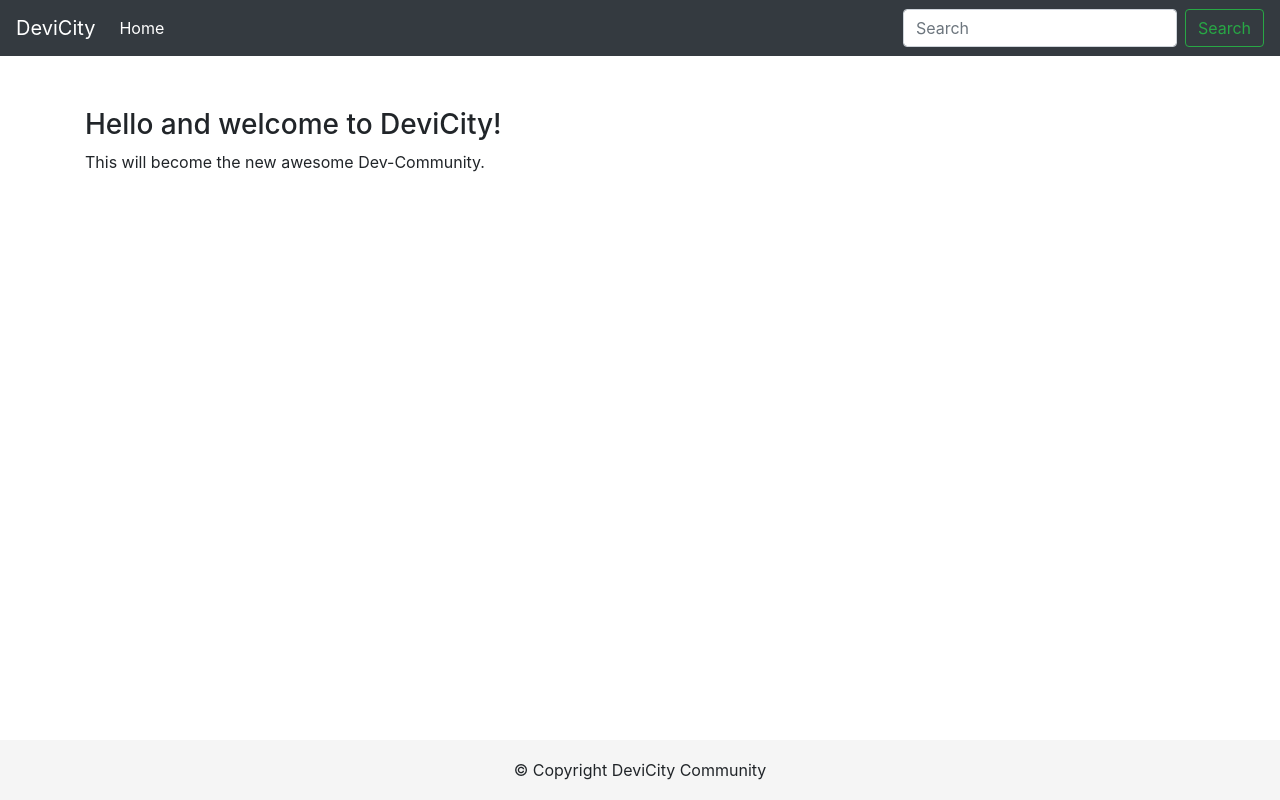
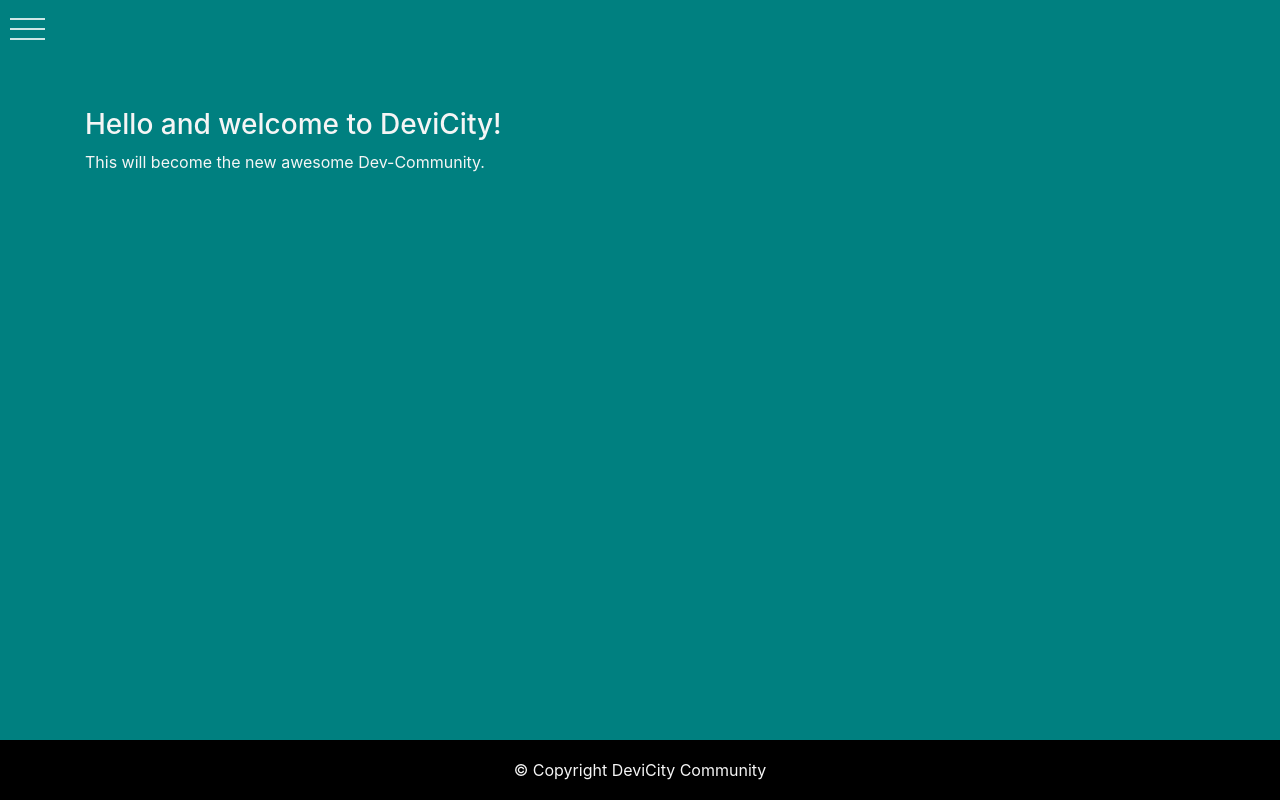
Before and after one commit to devicity/devicity-client, an Angular app: page /home in a window 1280 px wide. Built offline with nearby package versions, Linux system fonts and the light colour scheme.

Commit message:
Refactored homepage UI

```diff
--- a/src/app/core/header/header.component.html
+++ b/src/app/core/header/header.component.html
@@ -1,28 +1,5 @@
-
-<nav class="navbar navbar-expand-md navbar-dark fixed-top bg-dark">
-  <a class="navbar-brand" href="#">DeviCity</a>
-  <button class="navbar-toggler"
-          type="button"
-          (click)="isCollapsed = !isCollapsed"
-          [attr.aria-expanded]="!isCollapsed"
-          aria-controls="navbarCollapse">
-    <span class="navbar-toggler-icon"></span>
-  </button>
-  <div class="collapse navbar-collapse" id="navbarCollapse" [ngbCollapse]="isCollapsed">
-    <ul class="navbar-nav mr-auto">
-      <li class="nav-item" routerLinkActive="active">
-        <a class="nav-link" routerLink="/home">Home</a>
-      </li>
-    </ul>
-    <form class="form-inline mt-2 mt-md-0">
-      <input class="form-control mr-sm-2"
-             type="text"
-             placeholder="Search"
-             aria-label="Search">
-      <button class="btn btn-outline-success my-2 my-sm-0"
-              type="submit">
-        Search
-      </button>
-    </form>
-  </div>
-</nav>
+<div id="fab">
+  <div id="hamburger-top"></div>
+  <div id="hamburger-middle"></div>
+  <div id="hamburger-bottom"></div>
+</div>
--- a/src/app/core/main/main.component.html
+++ b/src/app/core/main/main.component.html
@@ -1,3 +1,6 @@
+<div id="sidebar">
+  Hello
+</div>
 <header>
   <app-header></app-header>
 </header>
--- a/src/app/core/main/main.component.ts
+++ b/src/app/core/main/main.component.ts
@@ -9,6 +9,14 @@ export class MainComponent implements OnInit {
   constructor() { }
 
   ngOnInit() {
+    const fab = document.getElementById('fab');
+    const row = document.getElementById('row');
+    const sidebar = document.getElementById('sidebar');
+    fab.addEventListener('click', (event) => {
+      fab.classList.toggle('active');
+      row.classList.toggle('leftify');
+      sidebar.classList.toggle('active');
+    });
   }
 
 }
--- a/src/app/gui/blank/blank.component.html
+++ b/src/app/gui/blank/blank.component.html
@@ -1,8 +1,8 @@
 <div class="container">
-  <div class="row">
-    <div class="col">
-      <h3 class="mt-5">Hello and welcome to DeviCity!</h3>
-      <p>This will become the new awesome Dev-Community.</p>
+    <div id="row" class="row">
+      <div class="col">
+        <h3 class="mt-5">Hello and welcome to DeviCity!</h3>
+        <p>This will become the new awesome Dev-Community.</p>
+      </div>
     </div>
   </div>
-</div>
--- /dev/null
+++ b/src/app/gui/blank/blank.component.scss
@@ -0,0 +1,4 @@
+.teal {
+    background-color: rgba(0, 128, 128, 0.9);
+    margin: 0;
+}
--- a/src/app/gui/blank/blank.component.ts
+++ b/src/app/gui/blank/blank.component.ts
@@ -2,7 +2,8 @@ import { Component, OnInit } from '@angular/core';
 
 @Component({
   selector: 'app-blank',
-  templateUrl: './blank.component.html'
+  templateUrl: './blank.component.html',
+  styleUrls: ['./blank.component.scss']
 })
 export class BlankComponent implements OnInit {
 
--- a/src/scss/_variables.scss
+++ b/src/scss/_variables.scss
@@ -0,0 +1,10 @@
+$teal: rgba(0, 128, 128, 1.0);
+$black-footer: rgba(0, 0, 0, 1.0);
+$hamburger-div-as-child-of-fab: rgba(255, 255, 255, 0.8);
+$fab: rgba(0, 0, 200, 1.0);
+$fab-transition: background 500ms cubic-bezier(0.25, 0.5, 0.75, 1.0), left 500ms cubic-bezier(0.25, 0.5, 0.75, 1.0);
+$fab-hover: rgba(0, 100, 120, 0.9);
+$hamburger-transition: transform 500ms cubic-bezier(0.25, 0.5, 0.75, 1.0);
+$hamburger-top-active-transform: rotate(45deg) translate(0, 14px);
+$hamburger-bottom-active-transform: rotate(-45deg) translate(0, -14px);
+$sidebar-transition: opacity 500ms cubic-bezier(0.25, 0.5, 0.75, 1.0), left 500ms cubic-bezier(0.25, 0.5, 0.75, 1.0);
--- a/src/scss/main.scss
+++ b/src/scss/main.scss
@@ -4,6 +4,8 @@
 
 body {
   margin-bottom: 60px;
+  background-color: $teal;
+  color: #f5f5f5;
 
   .main {
     padding: 60px 15px 0;
@@ -15,6 +17,91 @@ body {
     width: 100%;
     height: 60px;
     line-height: 60px;
+    background-color: $black-footer;
+  }
+
+  #sidebar {
+    position: absolute;
+    left: -234px;
+    top: 0;
+    bottom: 60px;
+    height: 100%;
+    width: 200px;
+    opacity: 0;
     background-color: #f5f5f5;
+    transition: $sidebar-transition;
+  }
+
+  #sidebar.active {
+    opacity: 1;
+    left: 0px;
+  }
+
+  .leftify {
+    position: absolute;
+    margin-left: 200px;
+  }
+
+  #fab {
+    position: absolute;
+    border: none;
+    top: 0;
+    left: 0;
+    width: 55px;
+    transition: $fab-transition;
+    padding: 10px 10px 10px 10px;
+    cursor: pointer;
+  }
+
+  #fab:hover {
+    background-color: $fab-hover;
+  }
+
+  #fab {
+    #hamburger-top {
+      width: 35px;
+      height: 2px;
+      background-color: $hamburger-div-as-child-of-fab;
+      margin-top: 8px;
+      margin-bottom: 8px;
+      display: block;
+      transition: $hamburger-transition;
+    }
+    #hamburger-middle {
+      width: 35px;
+      height: 2px;
+      background-color: $hamburger-div-as-child-of-fab;
+      margin-top: 8px;
+      margin-bottom: 8px;
+      display: block;
+    }
+    #hamburger-bottom {
+      width: 35px;
+      height: 2px;
+      background-color: $hamburger-div-as-child-of-fab;
+      margin-top: 8px;
+      margin-bottom: 8px;
+      display: block;
+      transition: $hamburger-transition;
+    }
+  }
+
+  #fab.active {
+    left: 145px;
+    #hamburger-top {
+      transform: $hamburger-top-active-transform;
+      background-color: black;
+    }
+    #hamburger-middle {
+      opacity: 0;
+    }
+    #hamburger-bottom {
+      transform: $hamburger-bottom-active-transform;
+      background-color: black;
+    }
+  }
+
+  #fab.active:hover {
+    background-color: transparent;
   }
 }
```
